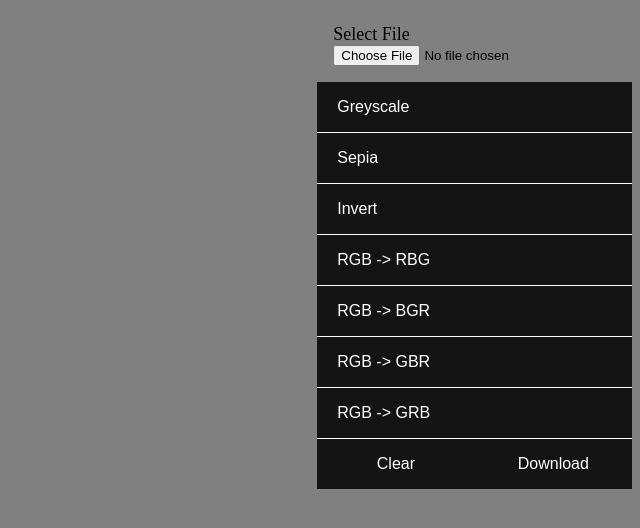
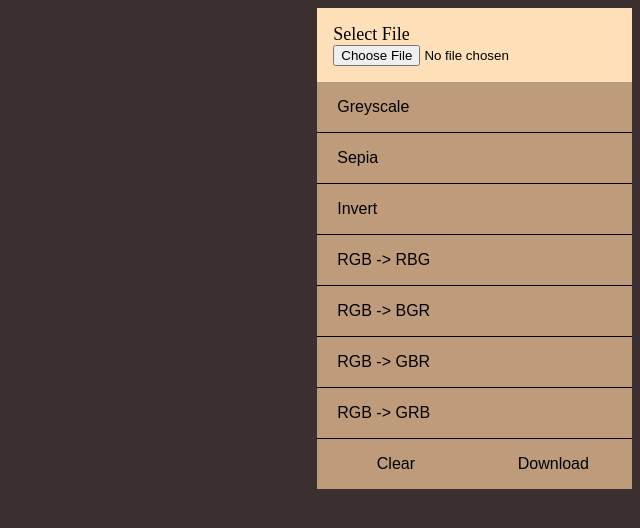
Before and after one commit to eddy-guo/photo-effects, a plain HTML site: page index.html in a window 1280 px wide. Shown: the whole page, without its empty margins (640-1280 px from the left). Drawn offline with Linux system fonts and the light colour scheme.

Commit message:
Update color scheme

```diff
--- a/style.css
+++ b/style.css
@@ -3,7 +3,7 @@ html {
 }
 
 body {
-  background: gray;
+  background: #3c2f2f;
   display: flex;
   flex-direction: column;
 }
@@ -18,18 +18,18 @@ aside {
 }
 
 button {
-  background: rgb(21, 20, 20);
+  background: #be9b7b;
   text-align: left;
   padding: 1.6rem 0 1.6rem 2rem;
   font-size: 1.6rem;
   cursor: pointer;
-  color: white;
+  color: black;
   border: none;
-  border-bottom: 1px solid;
+  border-bottom: 1.2px solid;
 }
 
 button:hover {
-  background: rgb(50, 47, 47);
+  background: #adcefd;
 }
 
 .effects {
@@ -54,7 +54,7 @@ label {
 }
 
 .input-wrapper {
-  background: gray;
+  background: #ffe0b8;
   padding: 1.6rem;
 }
 
```
